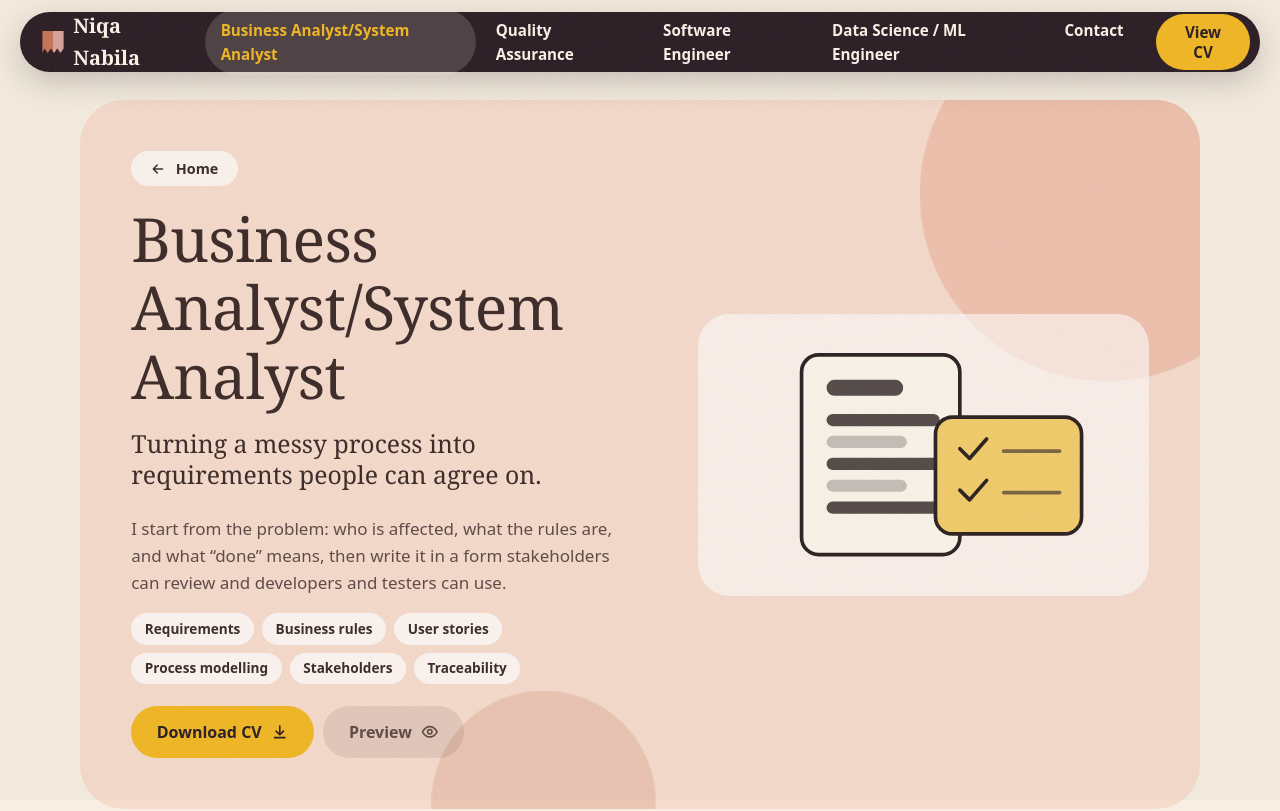
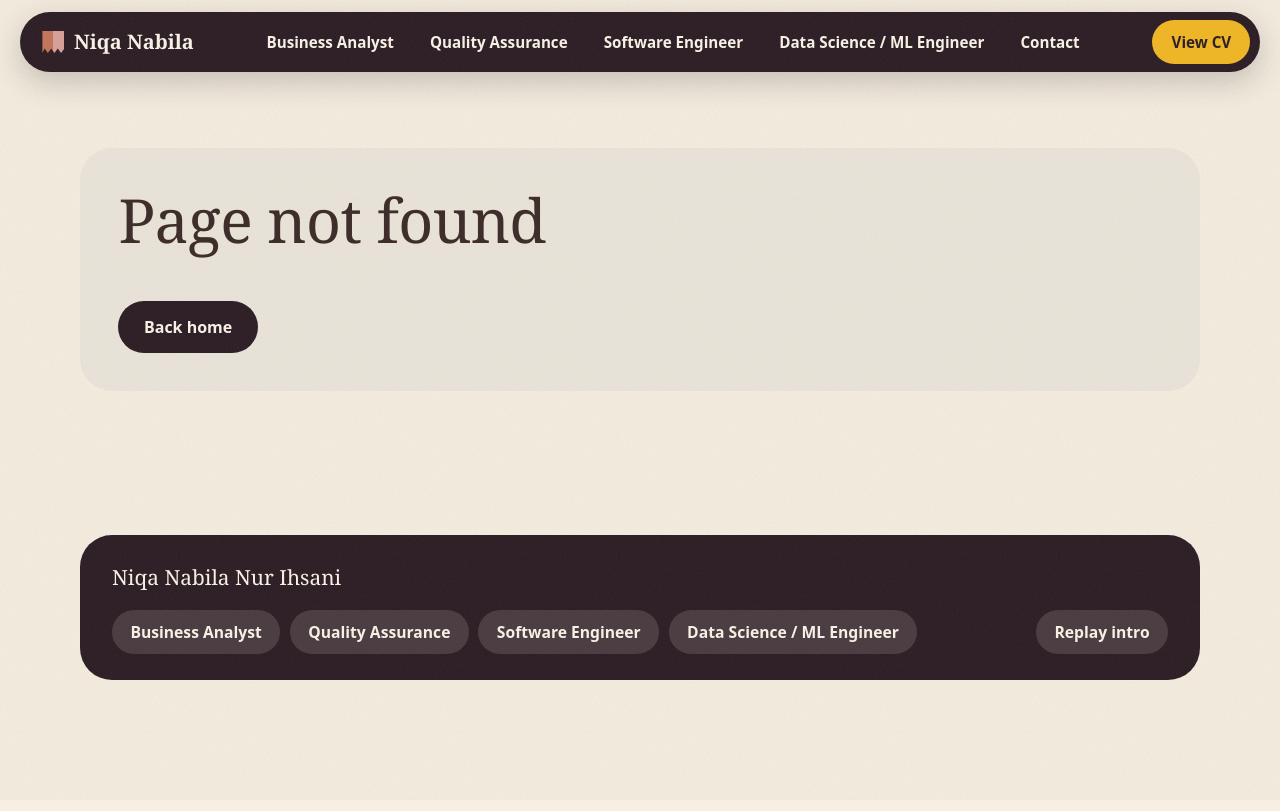
Before and after one commit to niqanabila16/Niqa-Nabila-portfolio, a React (Vite) app: page /role/business-analyst in a window 1280 px wide. Shown: the top 811 px of the page. Built offline with nearby package versions, Linux system fonts and the light colour scheme.

Commit message:
Update name tag

```diff
--- a/src/data/roles.ts
+++ b/src/data/roles.ts
@@ -4,8 +4,8 @@ import type { Role } from './types'
 export const roles: Role[] = [
   {
     id: 'business-analyst',
-    slug: 'business-analyst',
-    title: 'Business Analyst/System Analyst',
+    slug: 'business-analyst/System Analyst',
+    title: 'Business Analyst',
     tagTitle: 'Business Analyst',
     tagLine: 'Requirements and process',
     tagHint: 'Requirements and documents',
```
